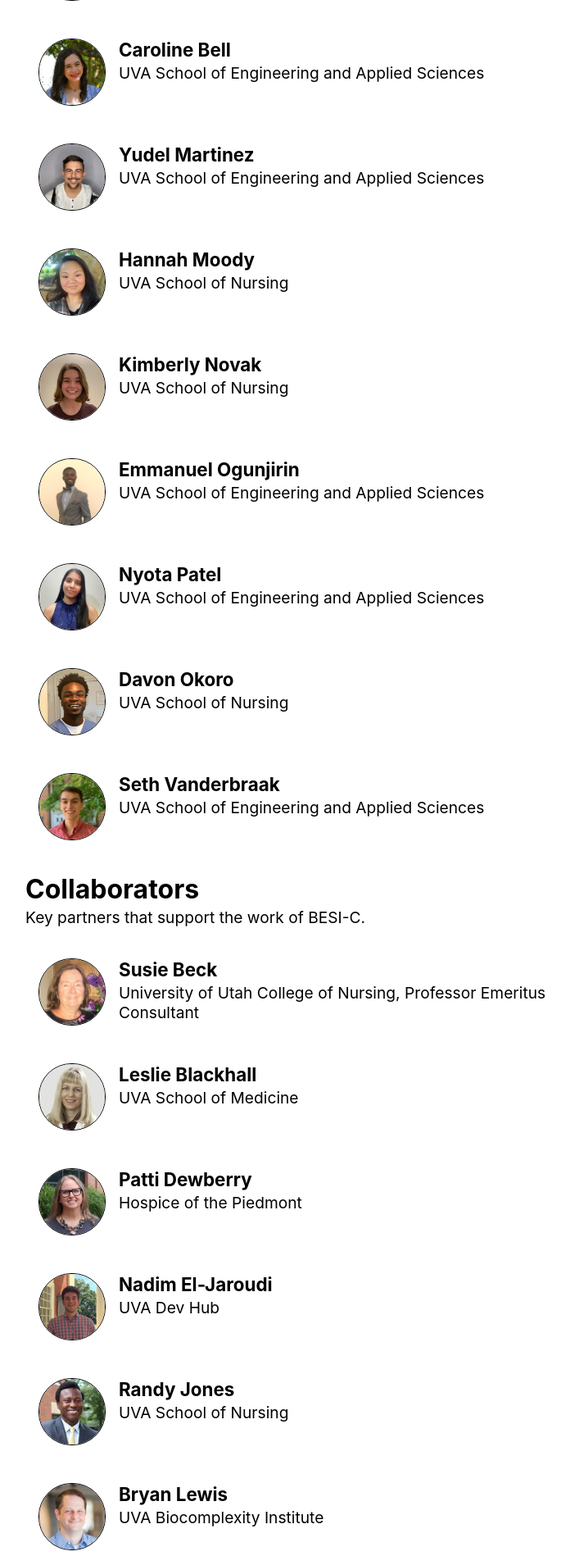
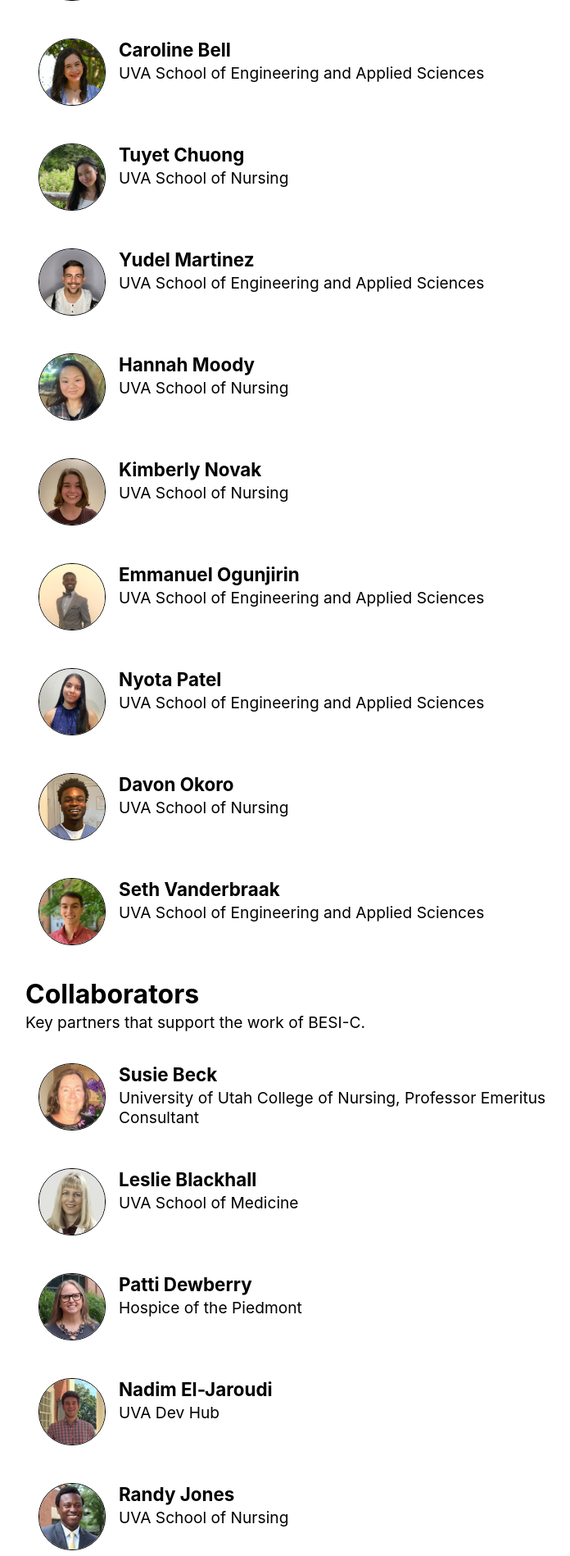
Before and after one commit to besi-c/besi-c.github.io, a Flask app: page /about_us in a window 1280 px wide. Shown: the part 1299-3197 px from the top of the page at 82% size, without its empty margins (97-793 px from the left). Run offline with Flask 2, Linux system fonts and the light colour scheme; some libraries are stand-ins or nearby versions; some web fonts are replaced.

Commit message:
added Tuyet Chuong

```diff
--- a/about_us.html
+++ b/about_us.html
@@ -83,6 +83,11 @@
 		<h5>Caroline Bell</h5>
 		<p>UVA School of Engineering and Applied Sciences</p>
 	</div>
+	<div class="person">
+		<img src="/images/people/tuyet_chuong.jpg"/>
+		<h5>Tuyet Chuong</h5>
+		<p>UVA School of Nursing</p>
+	</div>
 	<a href="https://www.linkedin.com/in/yudel-martinez-41256b176/"><div class="person">
 		<img src="/images/people/yudel_martinez.jpg"/>
 		<h5>Yudel Martinez</h5>
@@ -108,7 +113,6 @@
 		<h5>Nyota Patel</h5>
 		<p>UVA School of Engineering and Applied Sciences</p>
 	</div></a>
-
 	<a href="https://www.linkedin.com/in/davon-okoro-b1959719b/"><div class="person">
 		<img src="/images/people/davon_okoro.jpg"/>
 		<h5>Davon Okoro</h5>
--- a/templates/about.html
+++ b/templates/about.html
@@ -51,6 +51,11 @@
 		<h5>Caroline Bell</h5>
 		<p>UVA School of Engineering and Applied Sciences</p>
 	</div>
+	<div class="person">
+		<img src="/images/people/tuyet_chuong.jpg"/>
+		<h5>Tuyet Chuong</h5>
+		<p>UVA School of Nursing</p>
+	</div>
 	<a href="https://www.linkedin.com/in/yudel-martinez-41256b176/"><div class="person">
 		<img src="/images/people/yudel_martinez.jpg"/>
 		<h5>Yudel Martinez</h5>
@@ -76,7 +81,6 @@
 		<h5>Nyota Patel</h5>
 		<p>UVA School of Engineering and Applied Sciences</p>
 	</div></a>
-
 	<a href="https://www.linkedin.com/in/davon-okoro-b1959719b/"><div class="person">
 		<img src="/images/people/davon_okoro.jpg"/>
 		<h5>Davon Okoro</h5>
```
Also changed, not shown: images/people/tuyet_chuong.jpg (added).
